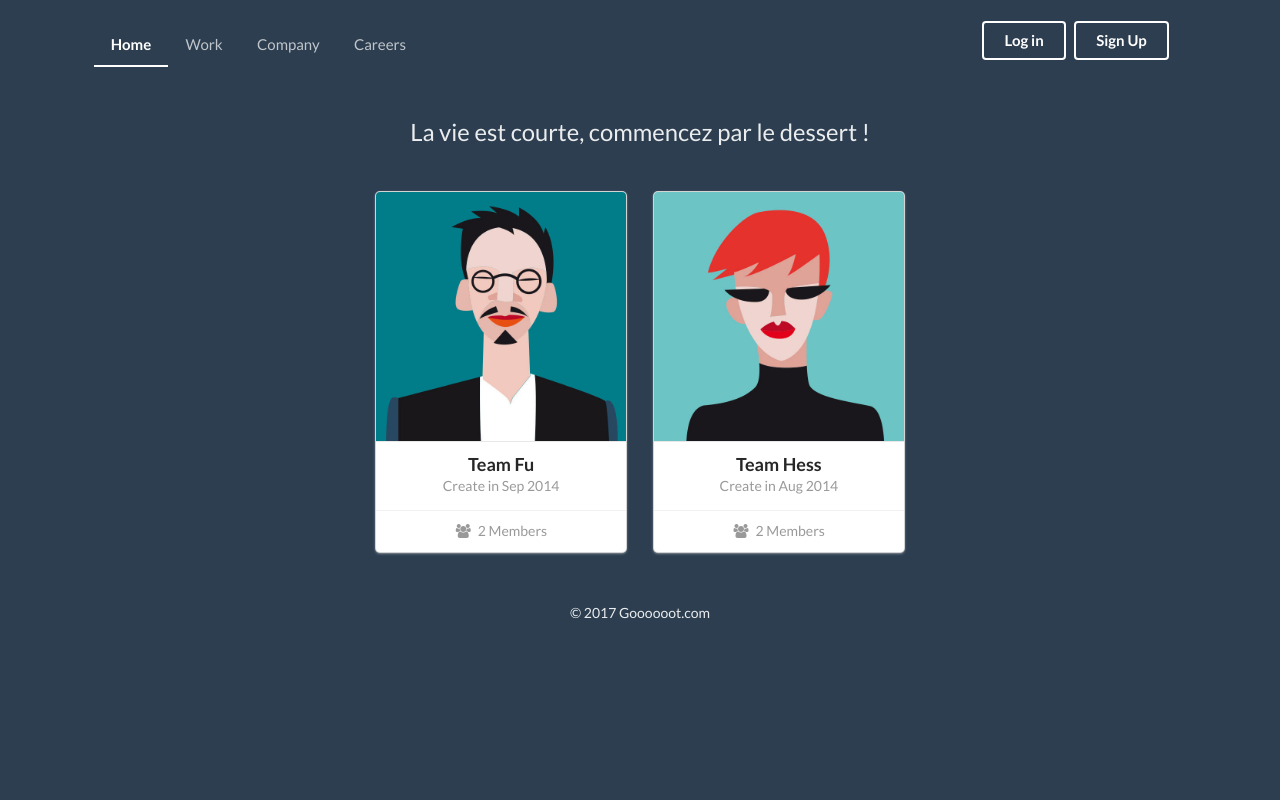
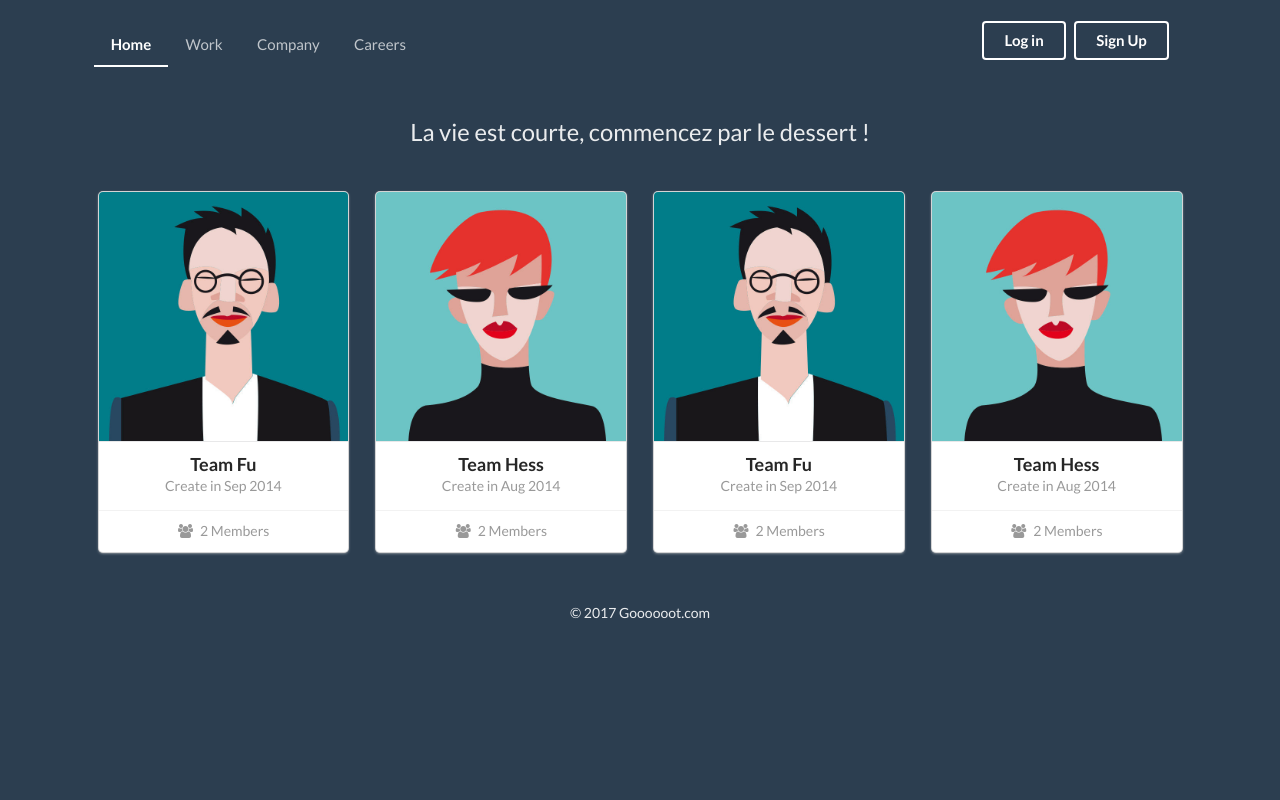
Before and after one commit to jinxmanj/goooooot, a Yii app: template views/site/index.php in a window 1280 px wide. Run offline with PHP 8.4 and a stand-in for Yii, Linux system fonts and the light colour scheme; the template is opened without the code that fills it, so the values that code supplies are empty; some libraries are stand-ins or nearby versions.

Commit message:
stackable

```diff
--- a/views/site/index.php
+++ b/views/site/index.php
@@ -16,8 +16,52 @@ $this->registerJs($script, View::POS_END);
     La vie est courte, commencez par le dessert !
 </h2>
 <div class="ui horizontal divider inverted">Or</div>
-<div class="ui grid special cards">
+<div class="ui grid special cards doubling stackable">
     <div class="four wide column">
+        <div class="ui card">
+            <div class="blurring dimmable image">
+                <div class="ui dimmer">
+                    <div class="content">
+                        <div class="center">
+                            <div class="ui inverted button">Coming Soon</div>
+                        </div>
+                    </div>
+                </div>
+                <img src="/images/avatar/large/elliot.jpg">
+            </div>
+            <div class="content">
+                <a class="header">Team Fu</a>
+                <div class="meta">
+                    <span class="date">Create in Sep 2014</span>
+                </div>
+            </div>
+            <div class="extra content">
+                <a><i class="users icon"></i> 2 Members </a>
+            </div>
+        </div>
+    </div>
+    <div class="four wide column">
+        <div class="ui card">
+            <div class="blurring dimmable image">
+                <div class="ui inverted dimmer">
+                    <div class="content">
+                        <div class="center">
+                            <div class="ui primary button">Coming Soon</div>
+                        </div>
+                    </div>
+                </div>
+                <img src="/images/avatar/large/jenny.jpg">
+            </div>
+            <div class="content">
+                <a class="header">Team Hess</a>
+                <div class="meta">
+                    <span class="date">Create in Aug 2014</span>
+                </div>
+            </div>
+            <div class="extra content">
+                <a><i class="users icon"></i> 2 Members </a>
+            </div>
+        </div>
     </div>
     <div class="four wide column">
         <div class="ui card">
@@ -65,6 +109,4 @@ $this->registerJs($script, View::POS_END);
             </div>
         </div>
     </div>
-    <div class="four wide column">
-    </div>
 </div>
```
